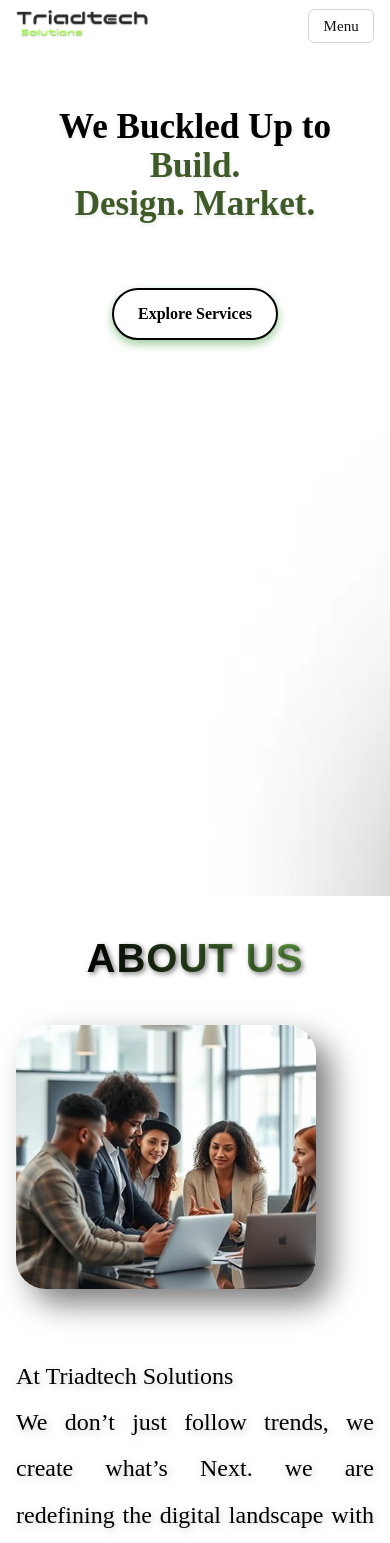
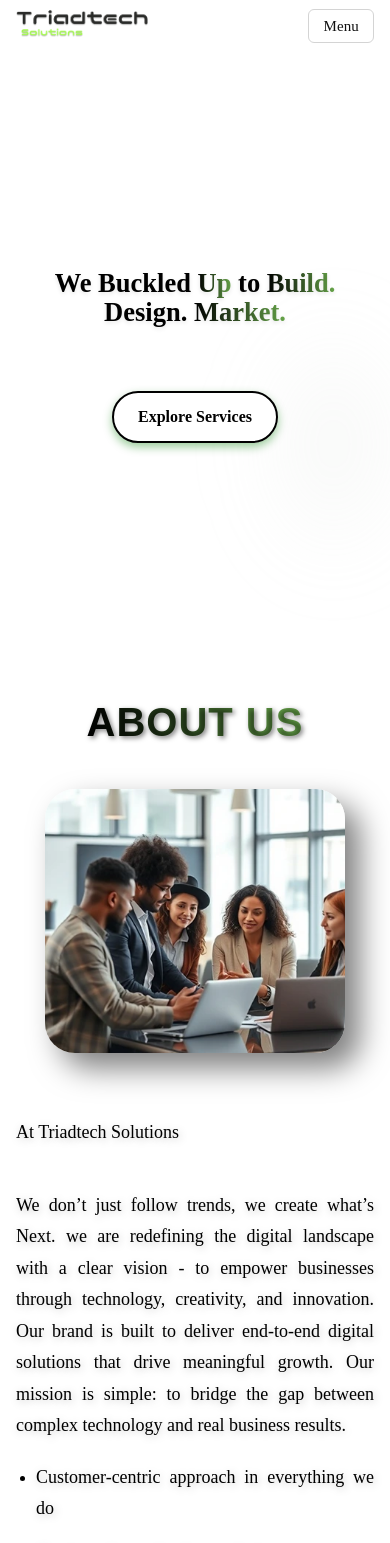
Before and after one commit to TriadtechSolutions/tts-revamp, a Next.js app: page / in a window 390 px wide. Shown: the top 1543 px of the page. Built offline with nearby package versions, Linux system fonts and the light colour scheme; a web font is replaced by a local one.

Commit message:
fixed the issue of responsive

```diff
--- a/src/app/globals.css
+++ b/src/app/globals.css
@@ -289,6 +289,13 @@
   line-height: inherit;
 }
 
+@media (min-width: 992px) {
+  .home-title-line:nth-child(1),
+  .home-title-line:nth-child(2) {
+    display: inline;
+  }
+}
+
 .home-title-line.gradient-word {
   background: linear-gradient(to right, #000000, #6aaa4c);
   -webkit-background-clip: text;
@@ -583,7 +590,9 @@
 
   .about-us-section .about-front-image-wrapper {
     height: auto;
-    display: block;
+    display: flex;
+    justify-content: center;
+    align-items: center;
   }
 
   .about-us-section .about-front-image-wrapper img,
@@ -592,6 +601,8 @@
     max-width: 420px;
     height: auto;
     min-height: unset;
+    margin-left: auto !important;
+    margin-right: auto;
   }
 
   .about-us-section .about-body-content {
@@ -1433,15 +1444,36 @@ footer.site-footer .socialmedia_icons {
   }
 
   .home-bg {
-    object-position: center center;
+    opacity: 0;
+    visibility: hidden;
   }
 
   .home-banner {
     margin-top: 0;
-    min-height: 70vh;
-    align-items: flex-start;
+    height: auto;
+    min-height: 60vh;
+    align-items: center;
     justify-content: center;
-    padding-top: clamp(2rem, 10vh, 4.5rem);
+    padding: 0;
+    background: #fff;
+  }
+
+  .home-banner::after {
+    content: "";
+    position: absolute;
+    top: 38%;
+    right: -8%;
+    width: 50%;
+    height: 50%;
+    background: radial-gradient(
+      ellipse at center,
+      rgba(190, 198, 190, 0.14) 0%,
+      rgba(220, 225, 220, 0.06) 50%,
+      transparent 72%
+    );
+    filter: blur(32px);
+    z-index: 1;
+    pointer-events: none;
   }
 
   .home-content {
@@ -1453,18 +1485,35 @@ footer.site-footer .socialmedia_icons {
     display: flex;
     flex-direction: column;
     align-items: center;
+    width: 100%;
   }
 
   .home-title {
-    font-size: clamp(2rem, 8vw, 3rem);
+    font-size: clamp(1.55rem, 7vw, 2.75rem);
     max-width: 100%;
     padding: 0 0.25rem;
+    margin-bottom: 2rem;
+  }
+
+  .home-title-line:first-child {
+    white-space: nowrap;
+  }
+
+  .home-title-line .gradient-word {
+    display: inline;
+    background: linear-gradient(to right, #000000, #6aaa4c);
+    -webkit-background-clip: text;
+    -webkit-text-fill-color: transparent;
+    background-clip: text;
+    color: transparent;
+    font-weight: inherit;
   }
 
   .home-btn {
     display: flex;
     justify-content: center;
     width: 100%;
+    margin-top: 2.75rem;
   }
 
   /* About — override legacy Drupal offsets */
@@ -1578,12 +1627,33 @@ footer.site-footer .socialmedia_icons {
   }
 
   .home-banner {
-    min-height: 62vh;
-    padding-top: clamp(1.5rem, 8vh, 3.5rem);
+    min-height: 72vh;
+    padding: 0;
+  }
+
+  .home-banner::after {
+    top: 42%;
+    width: 45%;
+    height: 45%;
+    filter: blur(36px);
+  }
+
+  .home-content {
+    padding-top: 0;
   }
 
   .home-title {
-    font-size: clamp(1.75rem, 9vw, 2.5rem);
+    font-size: clamp(1.45rem, 6.8vw, 2.25rem);
+    max-width: 100%;
+    margin-bottom: 1.75rem;
+  }
+
+  .home-title-line:first-child {
+    white-space: nowrap;
+  }
+
+  .home-btn {
+    margin-top: 2.25rem;
   }
 
   .home-btn a {
@@ -1599,6 +1669,43 @@ footer.site-footer .socialmedia_icons {
   .button-section {
     top: 0;
     margin-top: 1rem;
+  }
+
+  .about-us-section .about-body-content p {
+    font-size: 16px;
+    line-height: 2.1;
+    margin-bottom: 1.25rem;
+  }
+
+  .about-us-section .about-body-content strong {
+    font-size: 18px;
+    line-height: 1.75;
+    display: block;
+    margin-bottom: 0.5rem;
+  }
+
+  .about-us-section .about-body-content ul li {
+    font-size: 16px;
+    line-height: 1.85;
+    margin-bottom: 0.75rem;
+  }
+
+  .about-us-section .about-front-image-wrapper {
+    width: 100%;
+    margin-left: auto !important;
+    margin-right: auto;
+    display: flex;
+    justify-content: center;
+    align-items: center;
+  }
+
+  .about-us-section .about-front-image-wrapper img,
+  .about-us-section .about-front-image {
+    width: 100% !important;
+    max-width: min(360px, 100%);
+    margin-left: auto !important;
+    margin-right: auto !important;
+    display: block;
   }
 }
 
--- a/src/components/sections/HeroSection.tsx
+++ b/src/components/sections/HeroSection.tsx
@@ -17,11 +17,14 @@ export default function HeroSection({ section }: { section: Section }) {
       <div className="home-content">
         <h2 className="home-title">
           <span className="home-title-line">
-            <span className="home-title-text">We Buckled Up to </span>
-            <span className="home-title-accent">Build.</span>
+            <span className="home-title-text">We Buckled </span>
+            <span className="gradient-word">Up</span>
+            <span className="home-title-text"> to </span>
+            <span className="gradient-word">Build.</span>
           </span>
-          <span className="home-title-line home-title-accent">
-            Design. Market.
+          <span className="home-title-line">
+            <span className="home-title-text">Design. </span>
+            <span className="gradient-word">Market.</span>
           </span>
         </h2>
         {section.button && (
--- a/src/styles/drupal-style.css
+++ b/src/styles/drupal-style.css
@@ -562,8 +562,8 @@ body {
 /* Tablet Styles */
 @media (max-width: 992px) {
   .home-banner {
-    min-height: 550px;
-    height: 60vh;
+    height: auto;
+    min-height: 78vh;
     width: 99.1vw;
     margin-top: -10px;
   }
@@ -586,8 +586,8 @@ body {
 /* Mobile Styles */
 @media (max-width: 768px) {
   .home-banner {
-    min-height: 400px;
-    height: 70vh;
+    height: auto;
+    min-height: 72vh;
     align-items: center;
     justify-content: center;
     text-align: center;
@@ -600,7 +600,7 @@ body {
 
   .home-title {
     font-size: 2.5rem;
-    margin-bottom: 1.5rem;
+    margin-bottom: 1.75rem;
   }
 
   .home-btn a,
@@ -612,7 +612,7 @@ body {
 
 @media (max-width: 480px) {
   .home-banner {
-    min-height: 300px;
+    min-height: 68vh;
   }
 
   .home-content {
```
